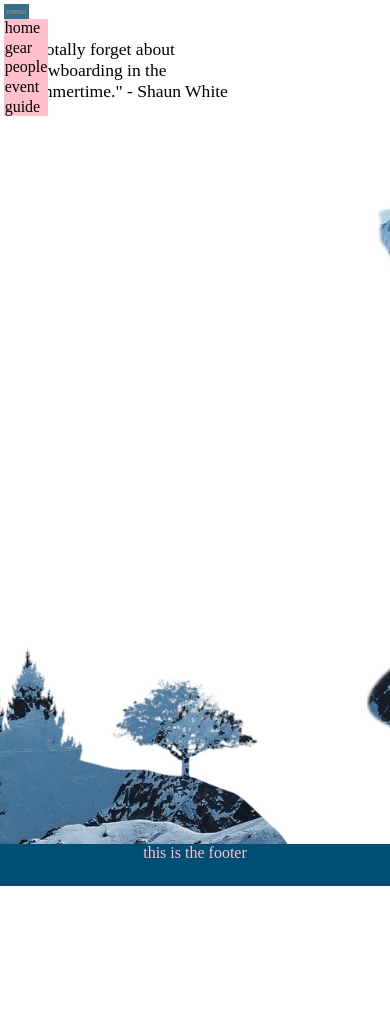
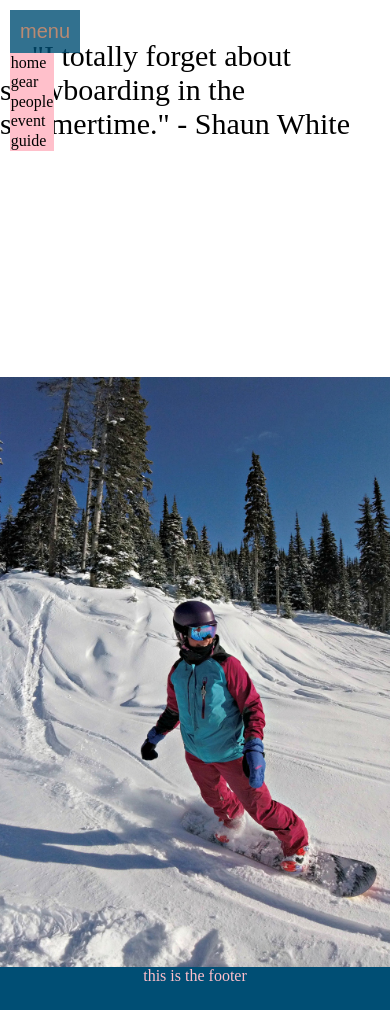
Before and after one commit to liamceelent/SnowBoarding-website, a Flask app: page / in a window 390 px wide. Before the commit the page ends 886 px from the top, so only its background shows below. Run offline with Flask 2, Linux system fonts and the light colour scheme; some web fonts are replaced.

Commit message:
home page now is responsive with image and text changing depending on device. still needs work styling wize.

```diff
--- a/static/css/css.css
+++ b/static/css/css.css
@@ -13,15 +13,18 @@ body{
   margin:0px;
 }
 
+p {
+  margin: 0px;
+}
 .menu{
-  padding: 1vw;
-  width: 10vw;
+  padding: 10px;
+  width: 3vw;
   float: left;
 }
 
 .menu_btn{
-  font-size: 2vw;
-  padding: .74vw;
+  font-size: 20px;
+  padding: 10px;
   background-color: #004e74;
   border-width: 0;
   color: #a86d4f;
@@ -59,7 +62,7 @@ body{
   background-color: white;
 }
 
-.backgroundimg{
+.homeimg_desktop{
   background-image: url("/static/image/test_2.jpg");
   background-attachment: fixed;
   background-repeat: no-repeat;
@@ -67,16 +70,108 @@ body{
   height: 100%;
   background-size: cover;
   background-position: center;
+  display: none;
 }
 
-.home_text p{
+.home_text_desktop p{
     padding-top: 10%;
     padding-left: 6%;
     font-size: 4.5vw;
     -webkit-animation: fadein 4s;
     width: 60vw;
     font-family: 'Baloo Bhaina 2';
+    display: none;
 }
+
+.home_text_ipad {
+  display: none;
+  height:40%;
+  font-size: 80px;
+  padding-top: 10%;
+}
+
+.homeimg_ipad{
+  display: none;
+  background-image: url("/static/image/done.png");
+  width: 100%;
+  height: 50%;
+  background-repeat: no-repeat;
+  background-position:center;
+  background-size: cover;
+}
+
+
+.home_text_phone{
+  display: block;
+  height: 40%;
+  font-size: 30px;
+  padding-top: 10%;
+}
+
+.img_phone{
+  display: block;
+  background-image: url("/static/image/guide_img1.jpg");
+  width: 100%;
+  height: 70%;
+  background-repeat: no-repeat;
+  background-position:center;
+  background-size: cover;
+}
+
+@media only screen and (min-width: 768px) {
+
+  .home_text_phone{
+    display: none;
+  }
+  .img_phone{
+    display: none;
+  }
+
+  .home_text_ipad{
+    display: block;
+  }
+
+  .homeimg_ipad{
+    display: block;
+  }
+
+  .homeimg_desktop{
+    display: none;
+  }
+
+  .home_text_desktop p{
+    display: none;
+  }
+
+}
+
+@media only screen and (min-width: 1000px) {
+
+  .home_text_phone{
+    display: none;
+  }
+  .img_phone{
+    display: none;
+  }
+
+  .home_text_ipad{
+    display: none;
+  }
+
+  .homeimg_ipad{
+    display: none;
+  }
+
+  .homeimg_desktop{
+    display: block;
+  }
+
+  .home_text_desktop p{
+    display: block;
+  }
+
+}
+
 
 .title_guide{
   text-align: center;
--- a/templates/home.html
+++ b/templates/home.html
@@ -2,11 +2,23 @@
 
 {% block content %}
 
-<div class = "backgroundimg">
-  <div class = "home_text">
+
+<div class = "home_text_phone">
+  <p>"I totally forget about snowboarding in the summertime." - Shaun White</p>
+</div>
+<div class = "img_phone">
+</div>
+
+<div class = "home_text_ipad">
+  <p>"I totally forget about snowboarding in the summertime." - Shaun White</p>
+</div>
+<div class = "homeimg_ipad">
+</div>
+
+<div class = "homeimg_desktop">
+  <div class = "home_text_desktop">
     <p>"I totally forget about snowboarding in the summertime." - Shaun White</p>
   </div>
 </div>
 
-
 {% endblock %}
```
